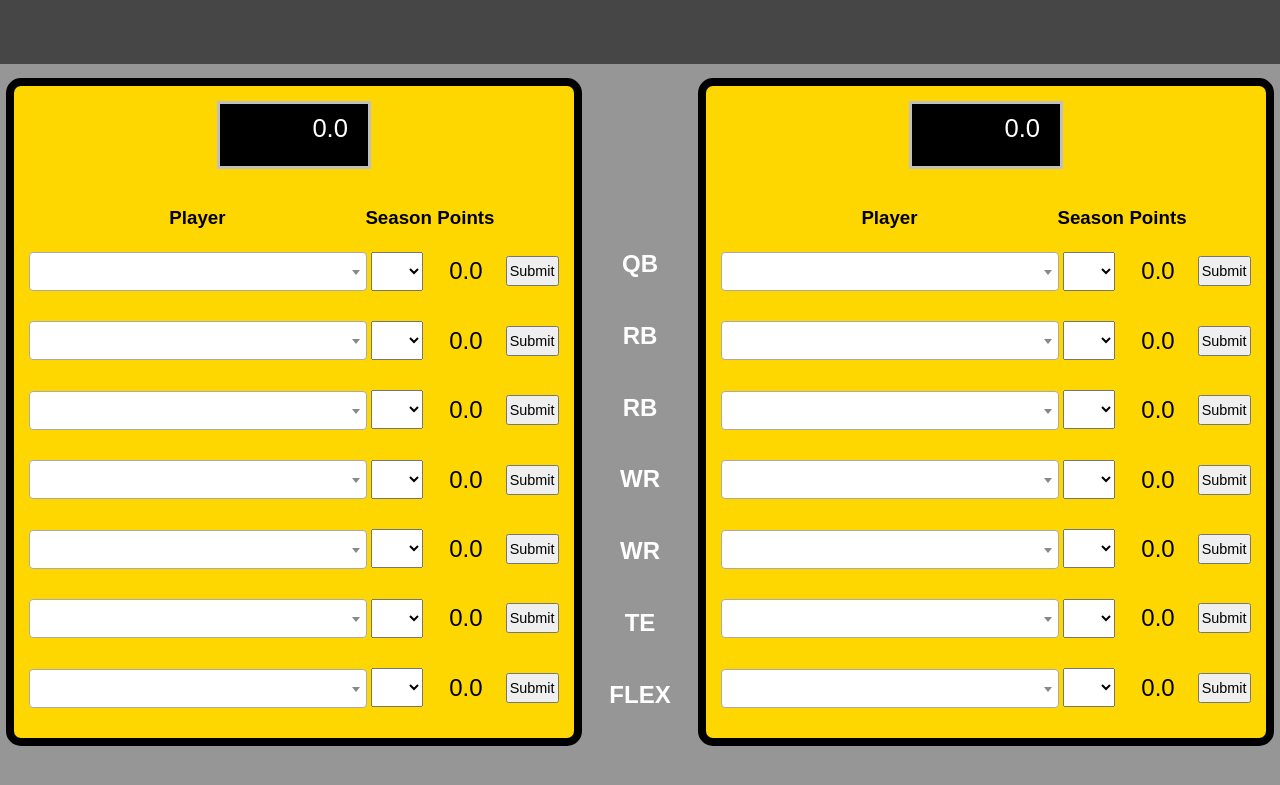
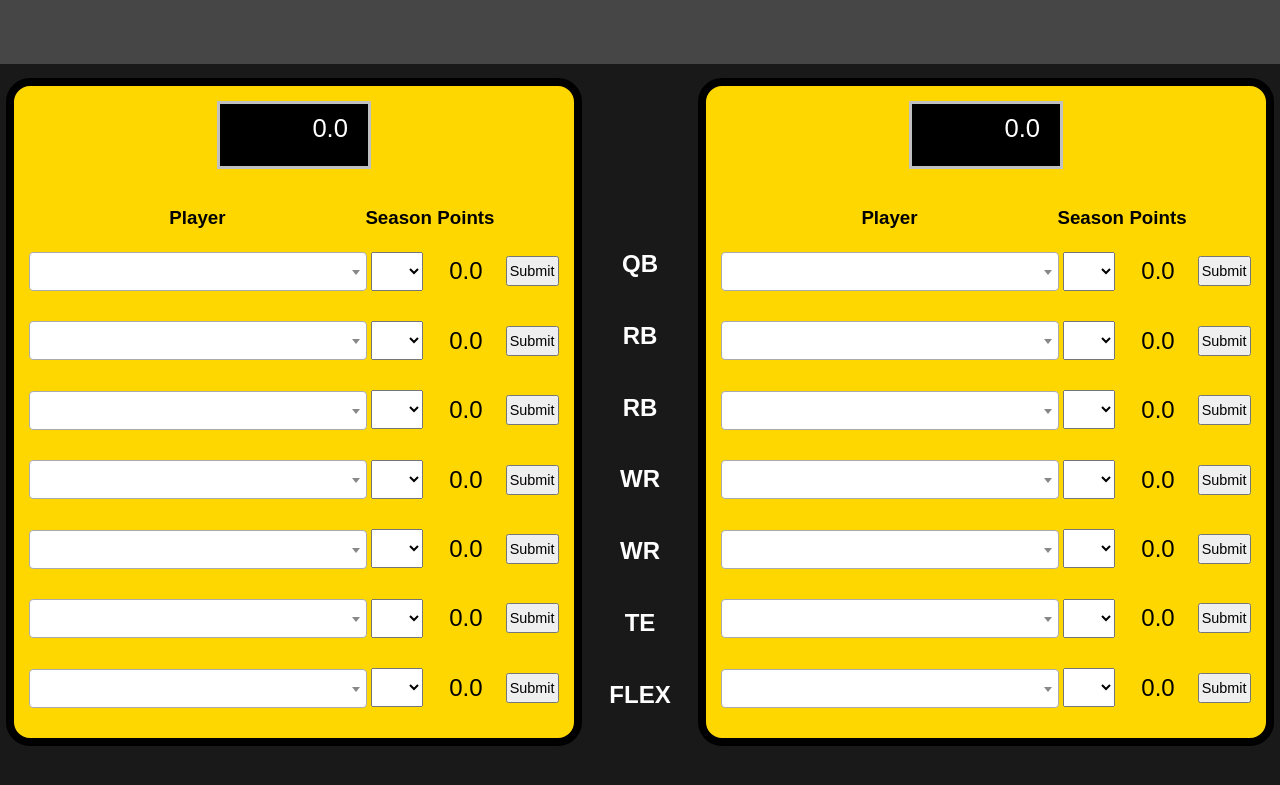
Before and after one commit to ronan-zelta/draft_battles, a Django app: page /play/ in a window 1280 px wide. Shown: the top 785 px of the page. Run offline with Django 4.2, Linux system fonts and the light colour scheme; lists and menus that the app fills with data are empty; some libraries are stand-ins or nearby versions; some web fonts are replaced.

Commit message:
Changed border radius

```diff
--- a/main/static/main/css/play_game.css
+++ b/main/static/main/css/play_game.css
@@ -1,5 +1,5 @@
 body {
-    background-color: rgb(150, 150, 150);
+    background-color: rgb(25, 25, 25);
     margin: 0;
 }
 
@@ -20,7 +20,7 @@ body {
     background-color: gold;
     border: 1vh solid black;
     margin: 0.8vh;
-    border-radius: 15px;
+    border-radius: 3vh;
     display: flex;
     flex-direction: column;
     justify-content: space-between;
```
